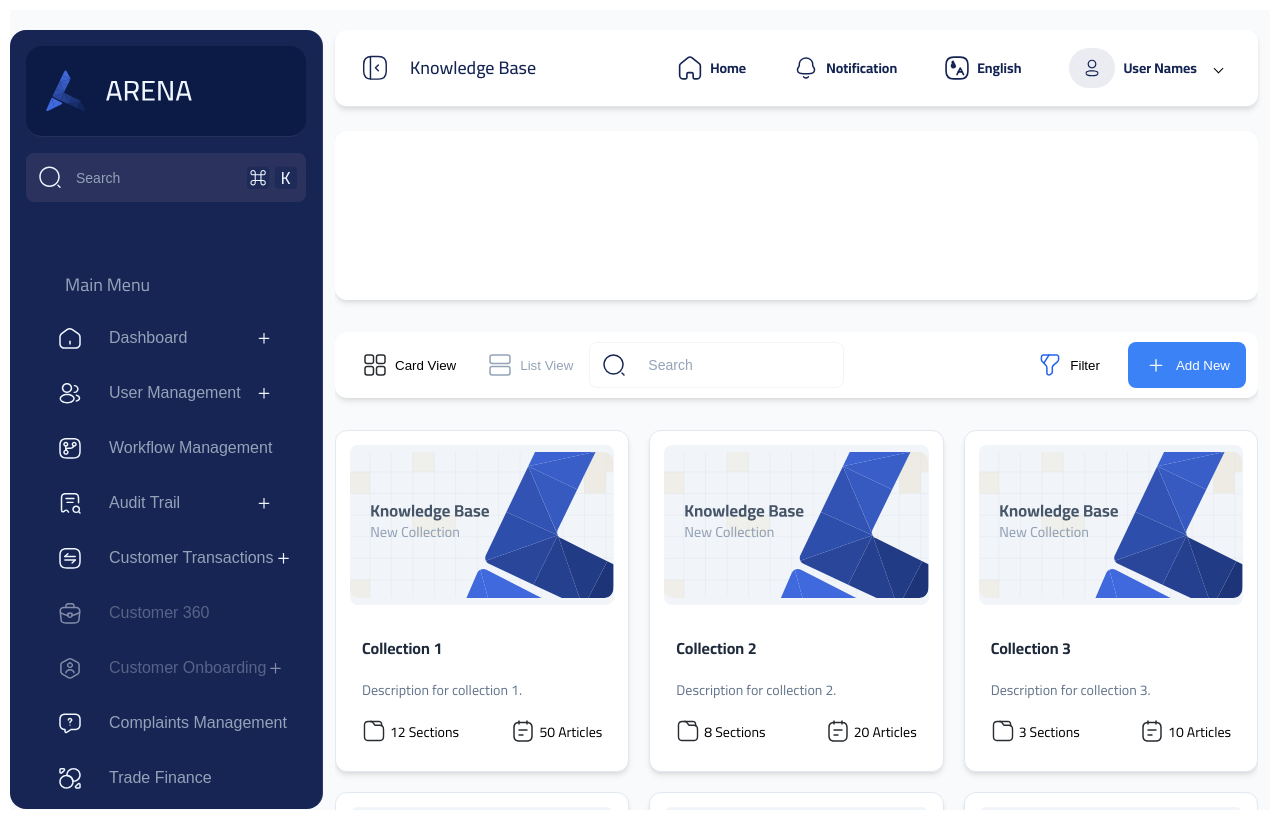
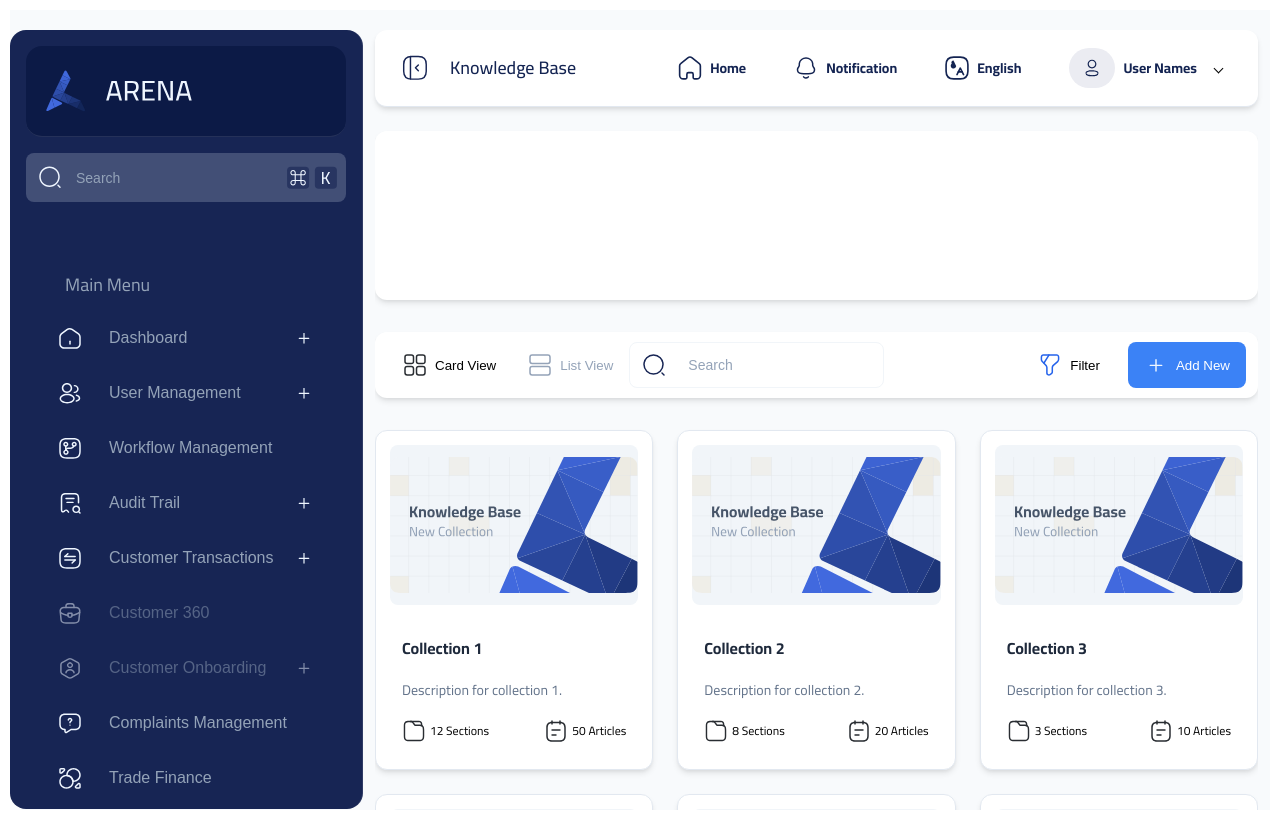
Before and after one commit to MohammedKhalell/Side-Menu, a React (Vite) app: page / in a window 1280 px wide. Built offline with nearby package versions, Linux system fonts and the light colour scheme.

Commit message:
feat/dynamic-page

```diff
--- a/src/styles/AddNewCollection.scss
+++ b/src/styles/AddNewCollection.scss
@@ -43,6 +43,9 @@
     background: white;
     z-index: 10;
   }
+  @media (min-width: 1024px) {
+    width: 65%;
+   }
   @media (max-width: 1024px) {
     padding: 0;
     overflow-y: hidden;
--- a/src/styles/Main.scss
+++ b/src/styles/Main.scss
@@ -10,7 +10,6 @@
   flex: 1;
   overflow: hidden;
   padding-top: 20px;
-
 }
 .main-content {
   flex: 1;
@@ -21,10 +20,6 @@
   overflow: hidden;
   flex: 1;
   padding: 0px 12px;
-
-
-
-
 
   @media (max-width: 1024px) {
     padding: 0px 8px;
@@ -37,7 +32,6 @@
   @media (max-width: 1024px) {
     margin-top: 68px;
   }
-
 }
 // Top Bar
 .top-bar {
@@ -61,7 +55,6 @@
     border-radius: 0;
     padding: 8px 16px;
     height: 56px;
-
   }
   @media (min-width: 1024px) {
     height: 60px;
@@ -152,7 +145,6 @@
   transform: rotate(45deg);
   @media (max-width: 1024px) {
     display: none;
-
   }
 }
 
@@ -203,7 +195,6 @@
       padding: 16px;
       margin-bottom: 24px;
     }
-
   }
   .page-header {
     display: flex;
@@ -214,7 +205,6 @@
     border-radius: 12px;
     box-shadow: 0 4px 6px -1px rgba(0, 0, 0, 0.1),
       0 2px 4px -1px rgba(0, 0, 0, 0.06);
-
 
     .view-controls {
       display: flex;
@@ -335,27 +325,19 @@ justify-content: flex-end;
     display: grid;
     grid-template-columns: repeat(auto-fill, minmax(280px, 1fr));
     gap: 24px;
-
-    @media (min-width: 1440px) {
-      grid-template-columns: repeat(auto-fill, minmax(300px, 1fr));
+    @media (min-width: 1024px) {
+      grid-template-columns: repeat(auto-fill, minmax(250px, 1fr));
       gap: 24px;
     }
-
-    @media (min-width: 1024px) and (max-width: 1439px) {
-      grid-template-columns: repeat(auto-fill, minmax(280px, 1fr));
-      gap: 20px;
-    }
-
-    @media (min-width: 1024px) and (max-width: 1023px) {
-      grid-template-columns: repeat(auto-fill, minmax(240px, 1fr));
-      gap: 16px;
+    @media (max-width: 1440px) {
+      grid-template-columns: repeat(auto-fill, minmax(230px, 1fr));
+      gap: 24px;
     }
 
     @media (max-width: 1024px) {
       grid-template-columns: 1fr;
       gap: 16px;
     }
-
   }
 
   .collection-card {
@@ -368,13 +350,7 @@ justify-content: flex-end;
     padding: 14px;
     box-shadow: 0 4px 6px -1px rgba(0, 0, 0, 0.1),
       0 2px 4px -1px rgba(0, 0, 0, 0.06);
-      @media (min-width: 1440px) {
-        padding: 16px;
-      }
 
-      @media (max-width: 1024px) {
-        padding: 12px;
-      }
     .card-image {
       height: 160px;
       border-radius: 8px;
@@ -424,6 +400,9 @@ justify-content: flex-end;
       display: flex;
       gap: 4px;
       font-size: 14px;
+      @media (max-width: 1440px) {
+        font-size: 12px;
+      }
     }
   }
 }
@@ -447,7 +426,6 @@ justify-content: flex-end;
     .pagination-info {
       text-align: center;
       font-size: 12px;
-
     }
 
     .shift-buttons {
@@ -493,6 +471,7 @@ justify-content: flex-end;
   display: flex;
   justify-content: space-between;
   align-items: center;
+  padding-bottom: 20px;
 }
 .container {
   padding: 10px;
--- a/src/styles/sidemenu.scss
+++ b/src/styles/sidemenu.scss
@@ -40,7 +40,7 @@ body {
 }
 
 .side-menu {
-  width: 280px;
+  width: 320px;
   height: calc(100vh - 53px);
   border-radius: 16px;
   padding: 16px;
@@ -133,7 +133,8 @@ body {
   .search-bar {
     display: flex;
     align-items: center;
-    background-color: var(--secondary-bg);
+    background: rgba(239, 246, 255, 0.2);
+
     padding: 0.5rem;
     border-radius: 0.5rem;
     color: var(--secondary-text);
```
Lines whose indentation alone changed are shown as unchanged.
